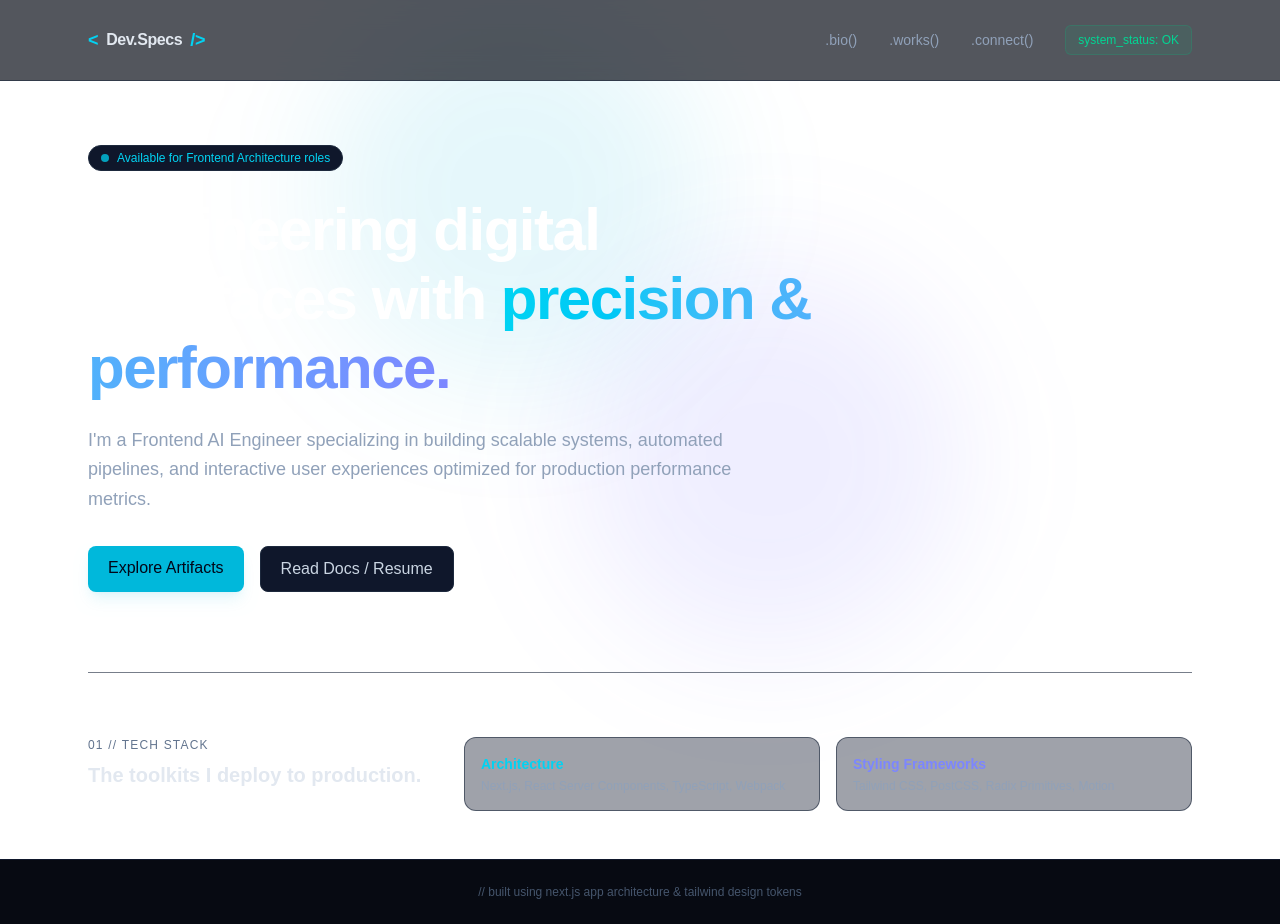
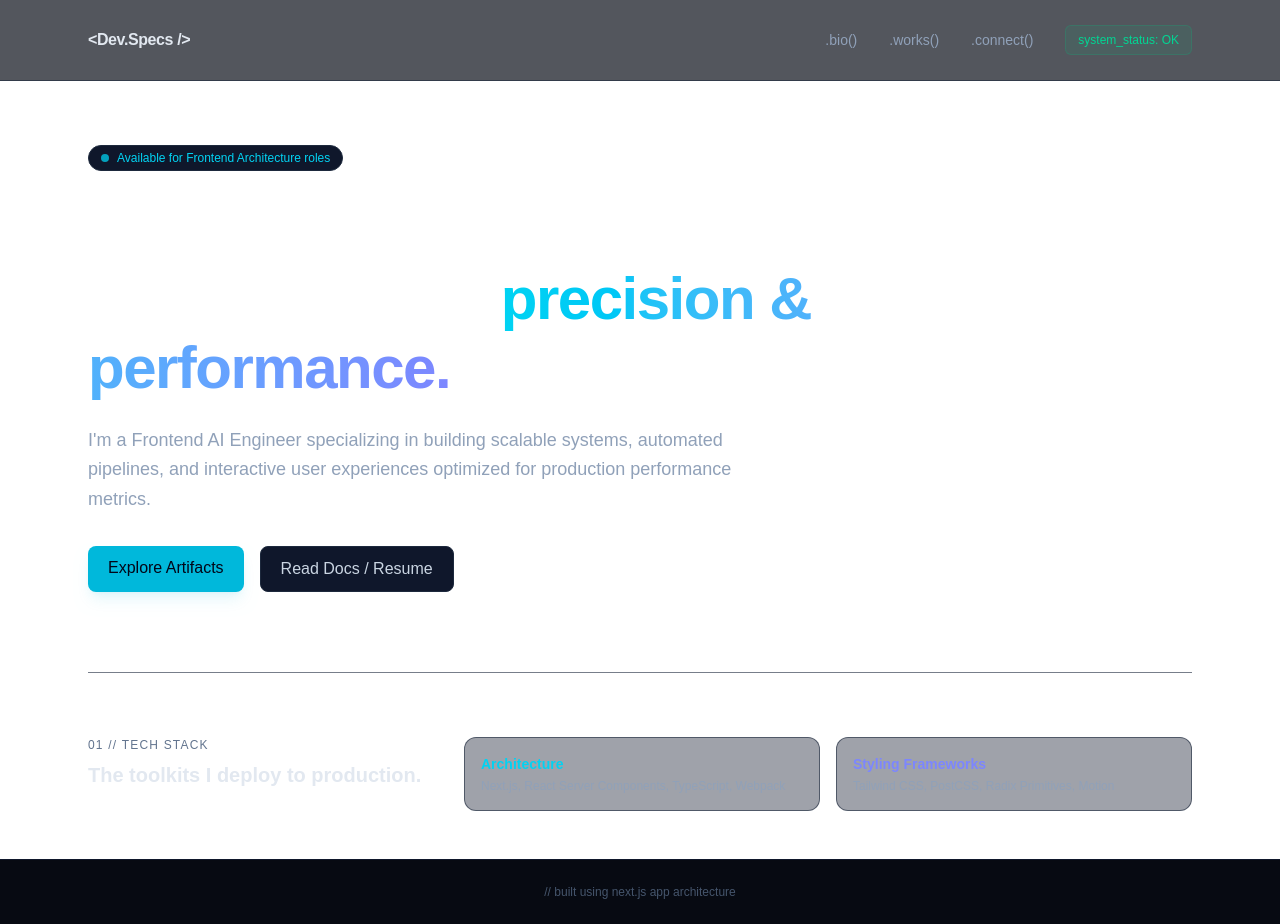
Before and after one commit to Ushbah03/my-capstone-skeleton, a Next.js app: page / in a window 1280 px wide. Built offline with nearby package versions, Linux system fonts and the light colour scheme.

Commit message:
Fix layout type tree components

```diff
--- a/app/layout.tsx
+++ b/app/layout.tsx
@@ -2,25 +2,19 @@ import Link from "next/link";
 import "./globals.css";
 
 export const metadata = {
-  title: "Developer Portfolio & Engineering Showcase",
-  description: "Senior Frontend AI Engineer Capstone Layout",
+  title: "Dev Showcase",
+  description: "Modern portfolio layout",
 };
 
 export default function RootLayout({ children }) {
   return (
     <html lang="en" className="dark">
-      <body className="min-h-screen bg-[#0B0F19] text-slate-100 font-sans antialiased flex flex-col selection:bg-cyan-500/30 selection:text-cyan-300">
-        {/* Glow Effects */}
-        <div className="absolute top-0 left-1/4 w-96 h-96 bg-cyan-500/10 rounded-full blur-3xl pointer-events-none" />
-        <div className="absolute top-1/3 right-1/4 w-96 h-96 bg-indigo-500/10 rounded-full blur-3xl pointer-events-none" />
-
-        {/* Global Floating Glass Navbar */}
+      <body className="min-h-screen bg-[#0B0F19] text-slate-100 font-sans antialiased flex flex-col">
+        {/* Floating Glass Navbar */}
         <header className="sticky top-0 z-50 w-full border-b border-slate-800/60 bg-[#0B0F19]/70 backdrop-blur-md">
           <nav className="max-w-6xl mx-auto px-6 h-20 flex items-center justify-between">
-            <Link href="/" className="group flex items-center space-x-2 font-mono tracking-tight">
-              <span className="text-cyan-400 font-bold text-lg">&lt;</span>
-              <span className="text-slate-200 font-bold group-hover:text-white transition-colors">Dev.Specs</span>
-              <span className="text-cyan-400 font-bold text-lg">/&gt;</span>
+            <Link href="/" className="font-mono tracking-tight text-slate-200 font-bold hover:text-cyan-400 transition-colors">
+              &lt;Dev.Specs /&gt;
             </Link>
 
             <div className="flex items-center space-x-8">
@@ -40,14 +34,14 @@ export default function RootLayout({ children }) {
           </nav>
         </header>
 
-        {/* Dynamic Content Wrapper */}
+        {/* Dynamic Content Section */}
         <main className="flex-1 max-w-6xl w-full mx-auto px-6 py-12 relative z-10">
           {children}
         </main>
 
         {/* Footer */}
         <footer className="border-t border-slate-900 bg-[#070a12] py-6 text-center text-xs text-slate-600 font-mono">
-          // built using next.js app architecture & tailwind design tokens
+          // built using next.js app architecture
         </footer>
       </body>
     </html>
```
